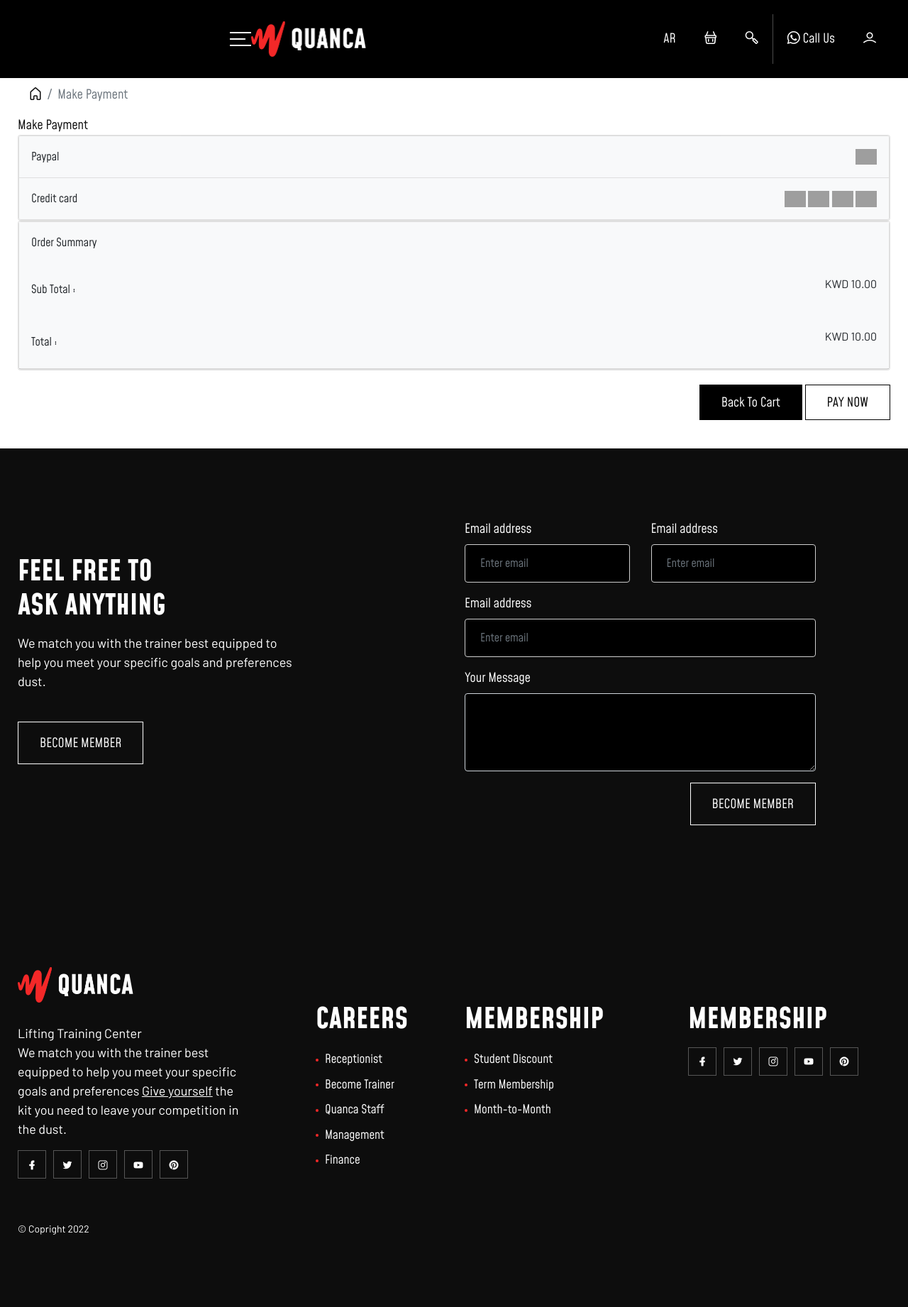
After one commit to waleedamir571/GYM, a PHP site: page /make-payment.php in a window 1280 px wide. The commit adds this page. Shown: the whole page at 71% size. Run offline with PHP 8.4, Linux system fonts and the light colour scheme; grey boxes are pictures that could not be loaded.

Commit message:
2 more pages

```diff
--- a/browse-sports.php
+++ b/browse-sports.php
@@ -310,3 +310,5 @@
 
 <!-- end google-maps -->
 <?php include 'footer.php';?>
+
+<script src="js/tuicalendar.bundle.js"></script>
--- a/css/style.css
+++ b/css/style.css
@@ -148,6 +148,16 @@ input[type="text"] {
   padding: 0 30px;
   border: 1px solid #cecece;
 }
+.custom-button2 {
+  height: 50px;
+  line-height: 50px;
+  display: inline-block;
+  border: 1px solid black;
+  background: black;
+  color: white;
+  padding: 0 30px;
+  position: relative;
+}
 
 input[type="email"] {
   /* width: 420px; */
@@ -156,7 +166,32 @@ input[type="email"] {
   padding: 0 30px;
   border: 1px solid #cecece;
 }
-
+.pt-100 {
+  padding-top: 100px !important;
+}
+.float-right{
+  float: right;
+}
+.custom-button1 {
+  height: 60px;
+  line-height: 60px;
+  display: inline-block;
+  border: 1px solid black;
+  background: transparent;
+  color: black;
+  padding: 0 20px;
+  position: relative;
+}
+.border-1{
+  border: 2px solid skyblue;
+}
+.grey-bg {
+  background-color: skyblue;
+  width: 100%;
+  /* border: 15px solid green; */
+  padding: 15px 10px 15px;
+  margin: 0px;
+}
 input[type="search"] {
   width: 420px;
   max-width: 100%;
@@ -266,7 +301,7 @@ select:-moz-focusring {
   text-shadow: 0 0 0 #000;
 }
 
-input[type="submit"] {
+/* input[type="submit"] {
   height: 70px;
   display: inline-block;
   font-size: 14px;
@@ -275,7 +310,7 @@ input[type="submit"] {
   background: #0d0d0d;
   border: none;
   padding: 0 50px;
-}
+} */
 
 button[type="submit"] {
   height: 70px;
--- a/footer.php
+++ b/footer.php
@@ -138,6 +138,7 @@
 <!-- end footer -->
 
 <!-- JS FILES -->
+<!-- <script src="js/tuicalendar.bundle.js"></script> -->
 <script src="js/jquery.min.js"></script>
 <script src="js/bootstrap.min.js"></script>
 <script src="js/fancybox.min.js"></script>
@@ -145,7 +146,7 @@
 <script src="js/odometer.min.js"></script>
 <script src="js/wow.min.js"></script>
 <script src="js/scripts.js"></script>
-<script src="js/tuicalendar.bundle.js"></script>
+
 </body>
 
 </html>
--- /dev/null
+++ b/make-payment.php
@@ -0,0 +1,130 @@
+<?php include 'header.php';?>
+
+
+
+<div class="pt-100">
+    <div class="container  justify-content-center ">
+        <ol class="breadcrumb bg-transparent w-100 pt-20 li_animate mb-3 mb-md-1">
+            <li class="breadcrumb-item"><a href="index.php"><i class="lni lni-home"></i></a></li>
+            <!-- <li class="breadcrumb-item"><a href="#">App</a></li> -->
+            <li class="breadcrumb-item active" aria-current="page">Make Payment</li>
+        </ol>
+
+        <div class="row">
+
+            <div class="col-md-12 pb-20">
+
+                <span>Make Payment</span>
+                <div class="card">
+
+                    <div class="accordion" id="accordionExample">
+
+                        <div class="card">
+                            <div class="card-header p-0" id="headingTwo">
+                                <h2 class="mb-0">
+                                    <button
+                                        class="btn btn-light btn-block text-left collapsed p-3 rounded-0 border-bottom-custom"
+                                        type="button" data-toggle="collapse" data-target="#collapseTwo"
+                                        aria-expanded="false" aria-controls="collapseTwo">
+                                        <div class="d-flex align-items-center justify-content-between">
+
+                                            <span>Paypal</span>
+                                            <img src="https://i.imgur.com/7kQEsHU.png" width="30">
+
+                                        </div>
+                                    </button>
+                                </h2>
+                            </div>
+                            <div id="collapseTwo" class="collapse" aria-labelledby="headingTwo"
+                                data-parent="#accordionExample">
+                                <div class="card-body">
+                                    <input type="text" class="form-control" placeholder="Paypal email">
+                                </div>
+                            </div>
+                        </div>
+
+                        <div class="card">
+                            <div class="card-header p-0">
+                                <h2 class="mb-0">
+                                    <button class="btn btn-light btn-block text-left p-3 rounded-0"
+                                        data-toggle="collapse" data-target="#collapseOne" aria-expanded="true"
+                                        aria-controls="collapseOne">
+                                        <div class="d-flex align-items-center justify-content-between">
+
+                                            <span>Credit card</span>
+                                            <div class="icons">
+                                                <img src="https://i.imgur.com/2ISgYja.png" width="30">
+                                                <img src="https://i.imgur.com/W1vtnOV.png" width="30">
+                                                <img src="https://i.imgur.com/35tC99g.png" width="30">
+                                                <img src="https://i.imgur.com/2ISgYja.png" width="30">
+                                            </div>
+
+                                        </div>
+                                    </button>
+                                </h2>
+                            </div>
+
+
+                        </div>
+
+                    </div>
+
+                </div>
+                <div class="card">
+
+                    <div class="card">
+                        <div class="card-header p-0">
+                            <h2 class="mb-0">
+                                <button class="btn btn-light btn-block text-left p-3 rounded-0">
+                                    <div class="d-flex align-items-center justify-content-between">
+                                        <span>Order Summary</span>
+
+                                    </div>
+                                </button>
+                            </h2>
+                            <h2 class="mb-0">
+                                <button class="btn btn-light btn-block  text-left p-3 rounded-0 ">
+                                    <div class="d-flex align-items-center justify-content-between">
+                                        <span>Sub Total :</span>
+                                        <div class="icons">
+                                            <p>KWD 10.00</p>
+
+                                        </div>
+
+                                    </div>
+                                </button>
+                            </h2>
+                            <h2 class="mb-0">
+                                <button class="btn btn-light btn-block  text-left p-3 rounded-0 ">
+                                    <div class="d-flex align-items-center justify-content-between">
+                                        <span>Total :</span>
+                                        <div class="icons">
+                                            <p>KWD 10.00</p>
+
+                                        </div>
+
+                                    </div>
+                                </button>
+                            </h2>
+
+                        </div>
+
+
+                    </div>
+
+                </div>
+                <div class="pt-20 pb-20 float-right">
+                    <div class="row">
+                        <div class="col-md-12">
+
+                            <a href="contact.html" class="custom-button2">Back To Cart</a>
+                            <a href="contact.html" class="custom-button1">PAY NOW</a>
+                        </div>
+                    </div>
+                </div>
+            </div>
+        </div>
+    </div>
+</div>
+
+<?php include 'footer.php';?>
```
Also changed, not shown: my-cart.php (+84 -0 lines).
